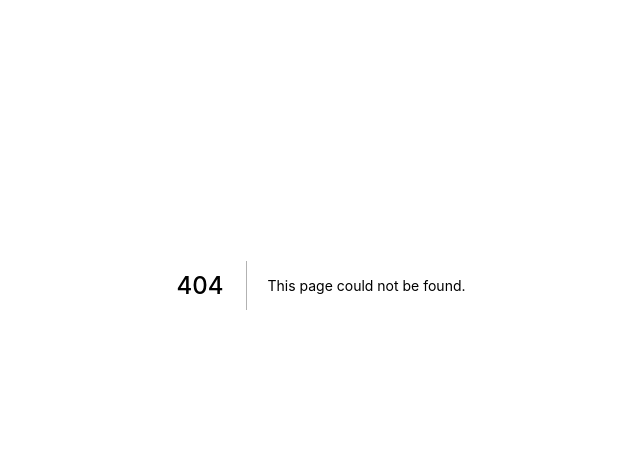
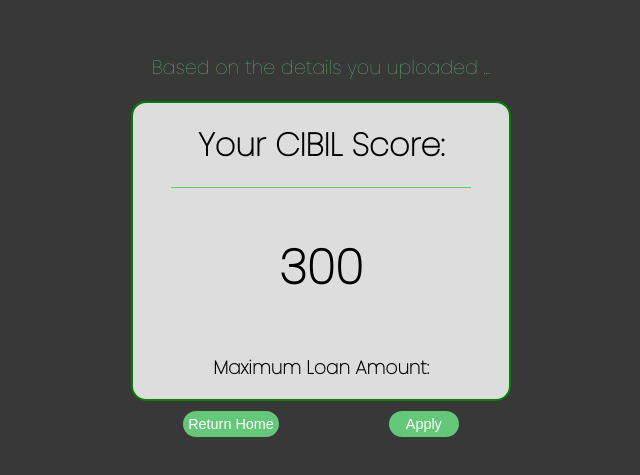
Before and after one commit to Loanify-flipr/main-project, a Next.js app: page /cibil in a window 1280 px wide. Before the commit this address had no page. Shown: the part 115-590 px from the top of the page, without its empty margins (319-959 px from the left). Built offline with nearby package versions, Linux system fonts and the light colour scheme.

Commit message:
cibil score and google auth

```diff
--- a/package.json
+++ b/package.json
@@ -9,7 +9,9 @@
     "lint": "next lint"
   },
   "dependencies": {
+    "mongoose": "^6.3.2",
     "next": "12.1.6",
+    "next-auth": "^4.3.4",
     "react": "18.1.0",
     "react-dom": "18.1.0"
   },
--- /dev/null
+++ b/pages/cibil.js
@@ -0,0 +1,23 @@
+import styles from  "../styles/cibil.module.css"
+export default function Cibil(){
+    return (
+        <div className={styles.container}>
+            <p className={`${styles.color_green} ${styles.md}`}>Based on the details you uploaded ...</p>
+            <div className={styles.card_container}>
+                <h2 className={styles.lg}>Your CIBIL Score:</h2>
+                <div className={styles.section}></div>
+
+                <h1 className={styles.cibilScore}>
+                    300
+                </h1>
+
+                <h3 className={styles.maxLoan}>Maximum Loan Amount: {}</h3>
+            </div>
+            <form action="">
+            <button className={`${styles.btn} ${styles.btn_home}`} type="button">Return Home</button>
+            <button className={`${styles.btn} ${styles.btn_apply}`} type="button">Apply <span></span></button>
+            </form>
+
+        </div>
+    )
+}
--- /dev/null
+++ b/styles/cibil.module.css
@@ -0,0 +1,57 @@
+
+@import url('https://fonts.googleapis.com/css2?family=Open+Sans:ital,wght@1,300&family=Poppins:wght@100&family=Raleway:wght@100&display=swap');
+
+.container{
+
+text-align: center;
+width: 400px;
+margin: auto;
+margin-top: 10.5em;
+font-family: 'Poppins', sans-serif;
+}
+.card_container{
+    border: 2px solid green;
+    background-color: #DDDDDD;
+    height:300px;
+    line-height: 2;
+   border-radius: 15px;
+    margin: 10px;
+}
+.color_green{
+    color: #65C77A;
+    margin-top: 1em;
+}
+.md{
+    font-size: 1.2rem;
+}
+.lg{
+    margin: 10px;
+    font-family: ;
+    font-size: 2rem;
+}
+.section{
+    height: 1px;
+    width: 80%;
+    background-color: #65C77A;
+    margin: auto;
+}
+.cibilScore{
+    font-size: 3rem;
+}
+
+.btn{
+    color: rgba(255, 255, 255, 1);
+    background-color: #65C77A;
+    border: none;
+    border-radius: 30px;
+    padding: 3px;
+    margin: 0 55px;
+    font-size: 0.9rem;
+}
+.btn_apply{
+    width:70px;
+    padding: 5px;
+}
+.btn_home{
+padding: 5px;
+}
--- a/styles/globals.css
+++ b/styles/globals.css
@@ -1,5 +1,6 @@
 html,
 body {
+  background-color: #383838;
   padding: 0;
   margin: 0;
   font-family: -apple-system, BlinkMacSystemFont, Segoe UI, Roboto, Oxygen,
```
Also changed, not shown: models/users.js (added, +29 -0 lines), pages/api/auth/[...nextauth].js (added, +20 -0 lines), 2 other files (tests, documents, lock files or other folders).
